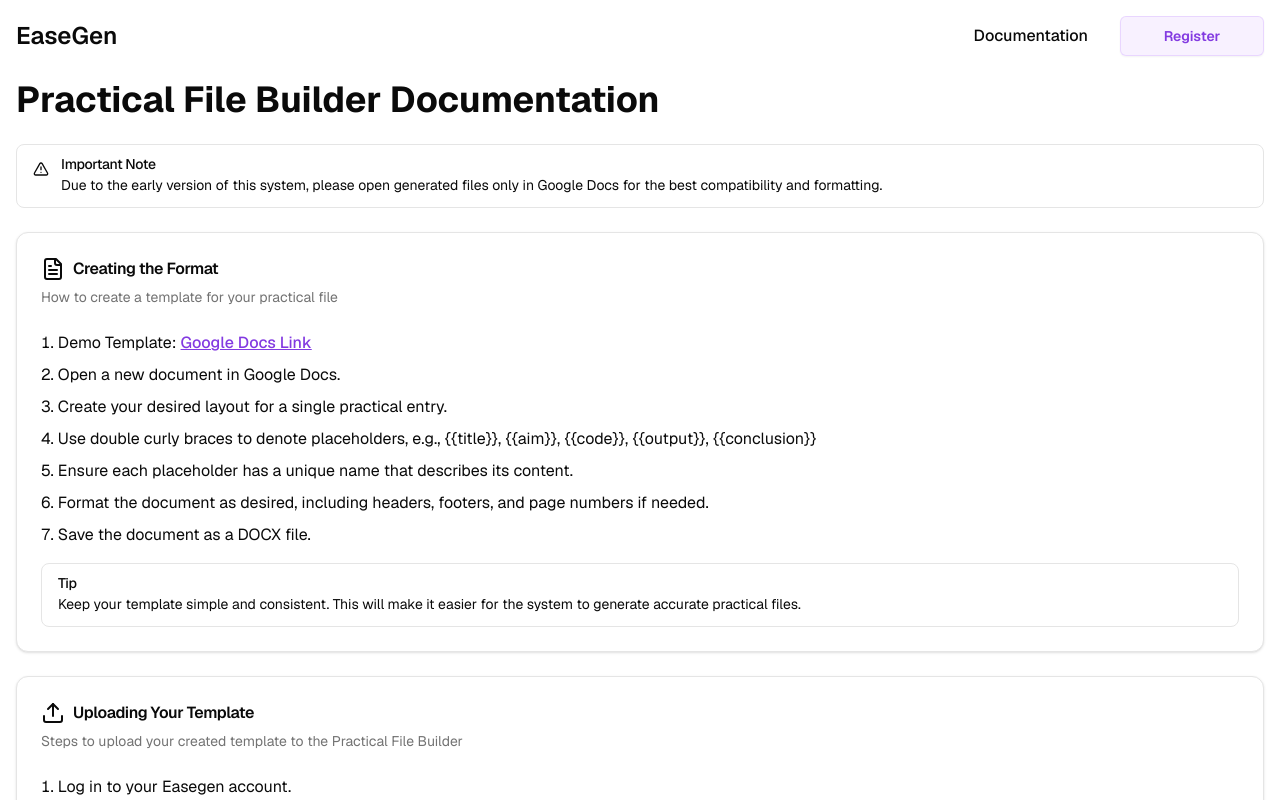
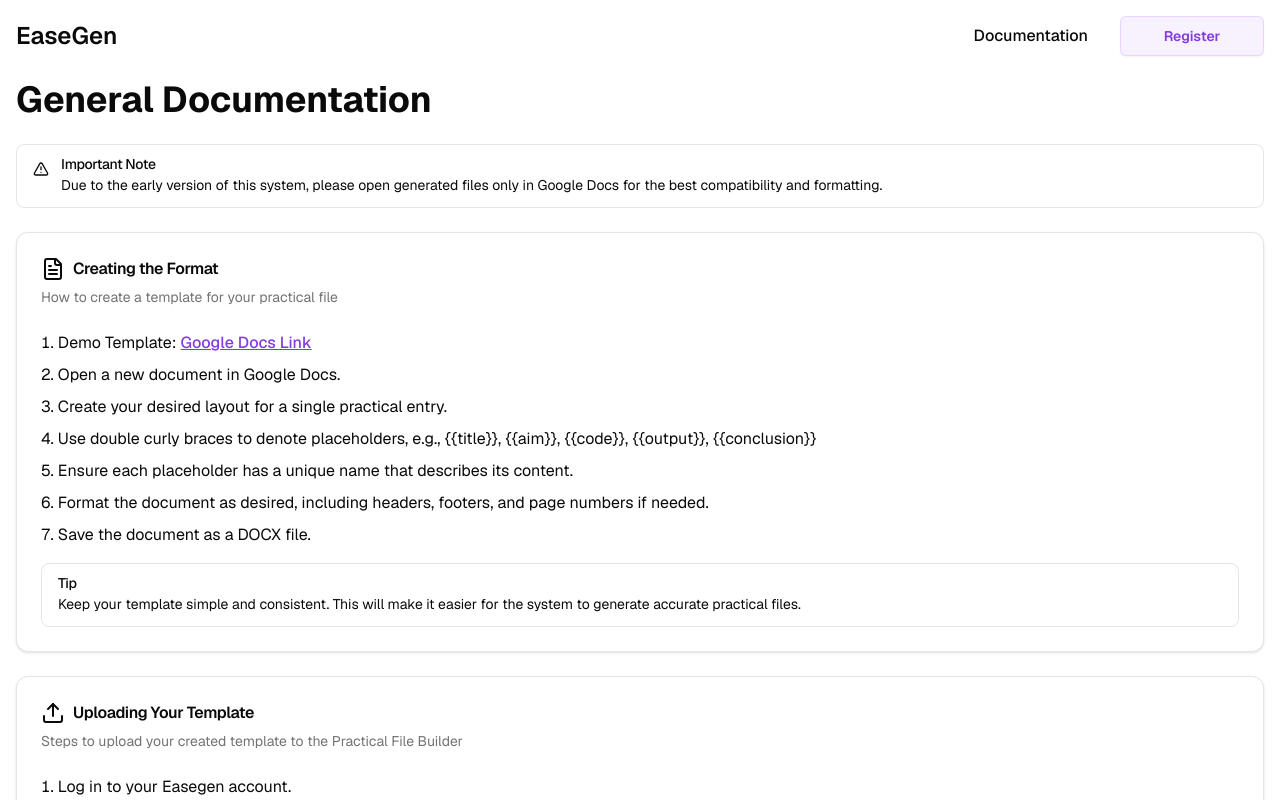
Before and after one commit to dhairyathedev/easegen, a Next.js app: page /documentation in a window 1280 px wide. Shown: the top 800 px of the page. Built offline with nearby package versions, Linux system fonts and the light colour scheme.

Commit message:
update title in documentation

```diff
--- a/app/documentation/page.tsx
+++ b/app/documentation/page.tsx
@@ -22,7 +22,7 @@ export default function Documentation() {
           </Link>
         </div>
       </nav>
-      <h1 className="sm:text-4xl text-3xl font-bold mb-6">Practical File Builder Documentation</h1>
+      <h1 className="sm:text-4xl text-3xl font-bold mb-6">General Documentation</h1>
 
       <Alert>
         <AlertTriangle className="h-4 w-4" />
```
